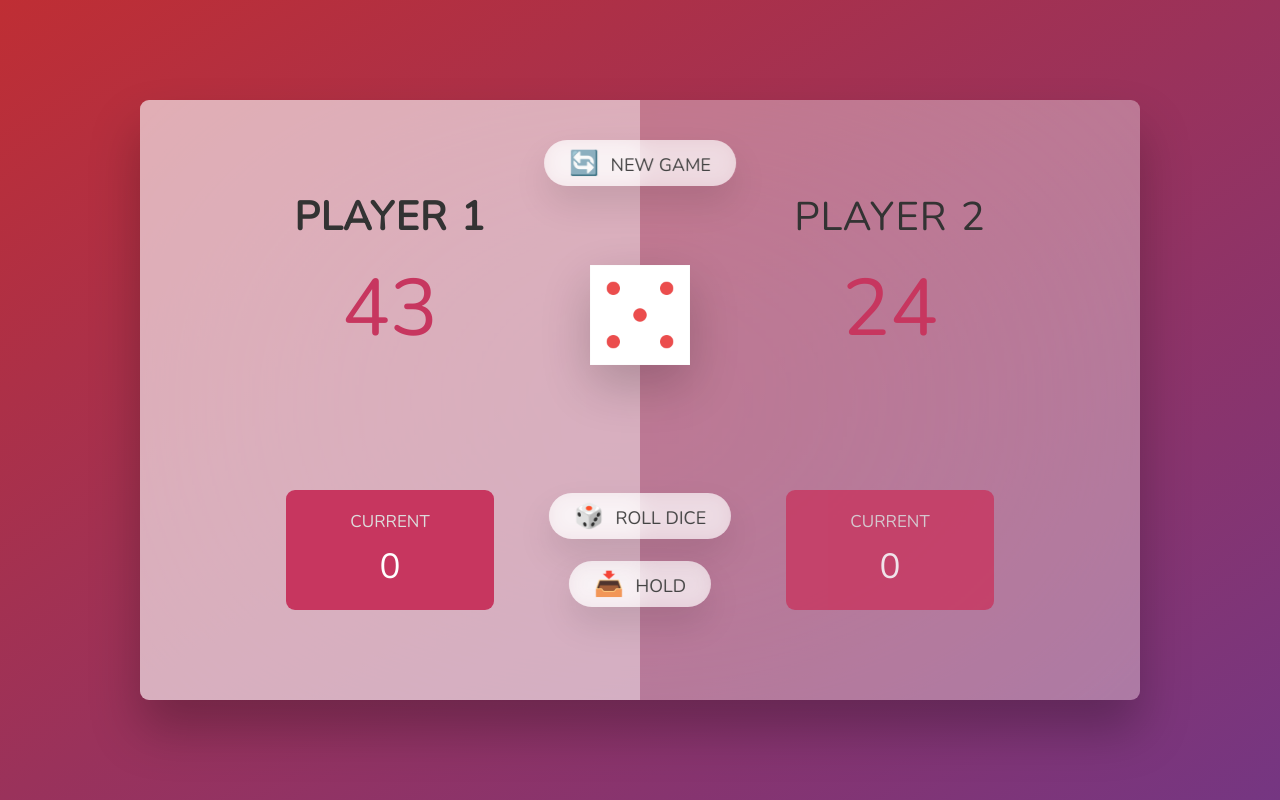
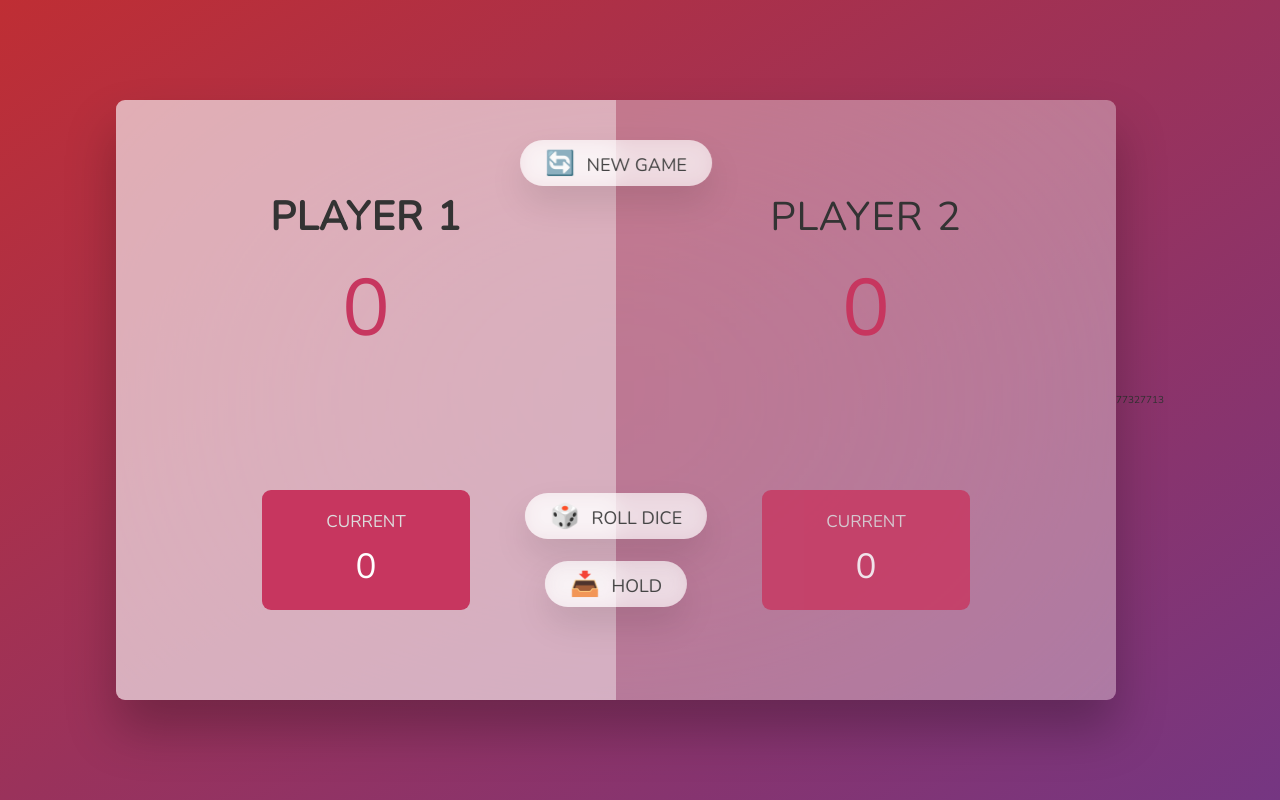
Before and after one commit to AlinaCGM/js_project, a plain HTML site: page pigGame.html in a window 1280 px wide. Both pictures are taken after a click on the button "🎲 ROLL DICE". Drawn offline with nearby package versions, Linux system fonts and the light colour scheme.

Commit message:
starting conditions

```diff
--- a/pigGame.css
+++ b/pigGame.css
@@ -165,3 +165,6 @@ main {
   font-weight: 700;
   color: #c7365f;
 }
+.hidden {
+  display: none;
+}
--- a/pigGame.js
+++ b/pigGame.js
@@ -0,0 +1,25 @@
+// const roll = document.querySelector('.btn--roll');
+//
+// const hold = document.querySelector('.btn--hold');
+// const currentScore = document.querySelector('#current--0');
+// const currentScore1 = document.querySelector('#current--1');
+//Selecting elements
+const score0El = document.querySelector('#score--0');
+const score1El = document.getElementById('score--1');
+const diceEl = document.querySelector('.dice');
+const btnNew = document.querySelector('.btn--new');
+const btnRoll = document.querySelector('.btn--roll');
+const btnHold = document.querySelector('.btn--hold');
+
+//Starting conditions
+score0El.textContent = 0;
+score1El.textContent = 0;
+diceEl.classList.add('hidden');
+
+//Rolling dice functionality
+btnRoll.addEventListener('click', function () {
+  //1. Generating a random dice roll
+  const dice = Math.trunc(Math.random() * 6) + 1;
+  //2. Display dice
+  //3.Check for rolled 1: if true, switch to next player
+});
```
Also changed, not shown: pigGame.html (+1 -0 lines).
